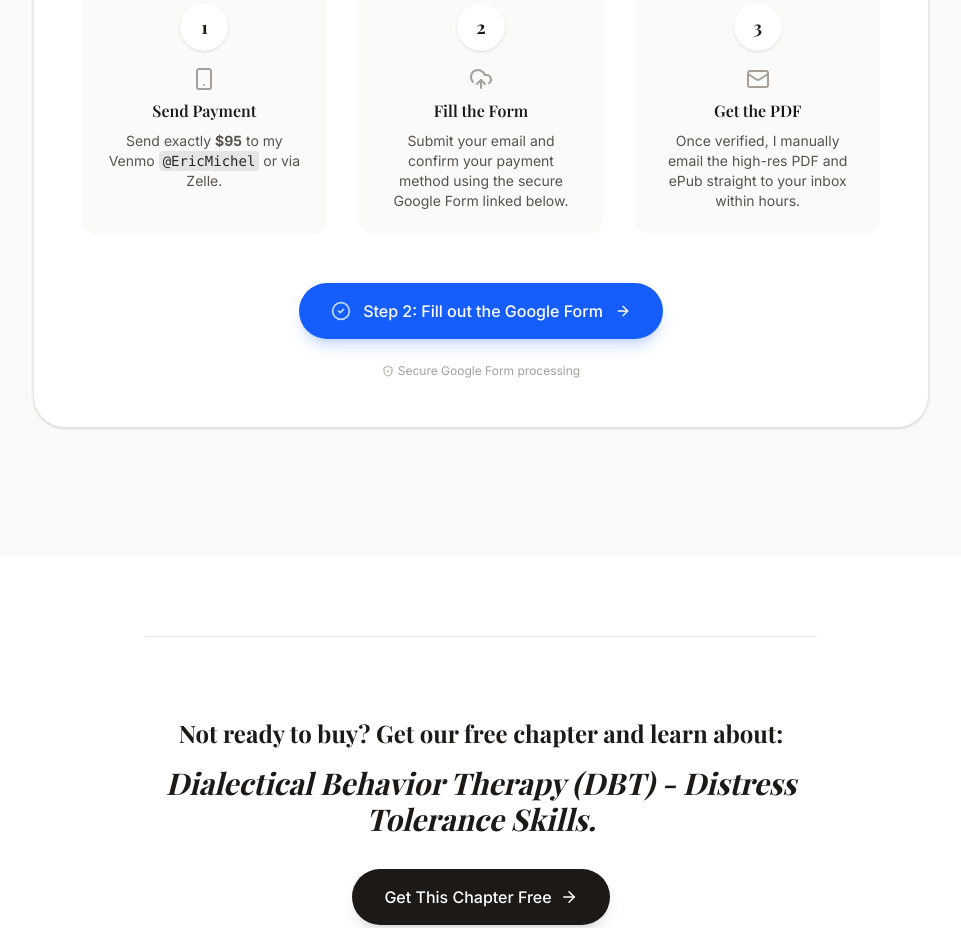
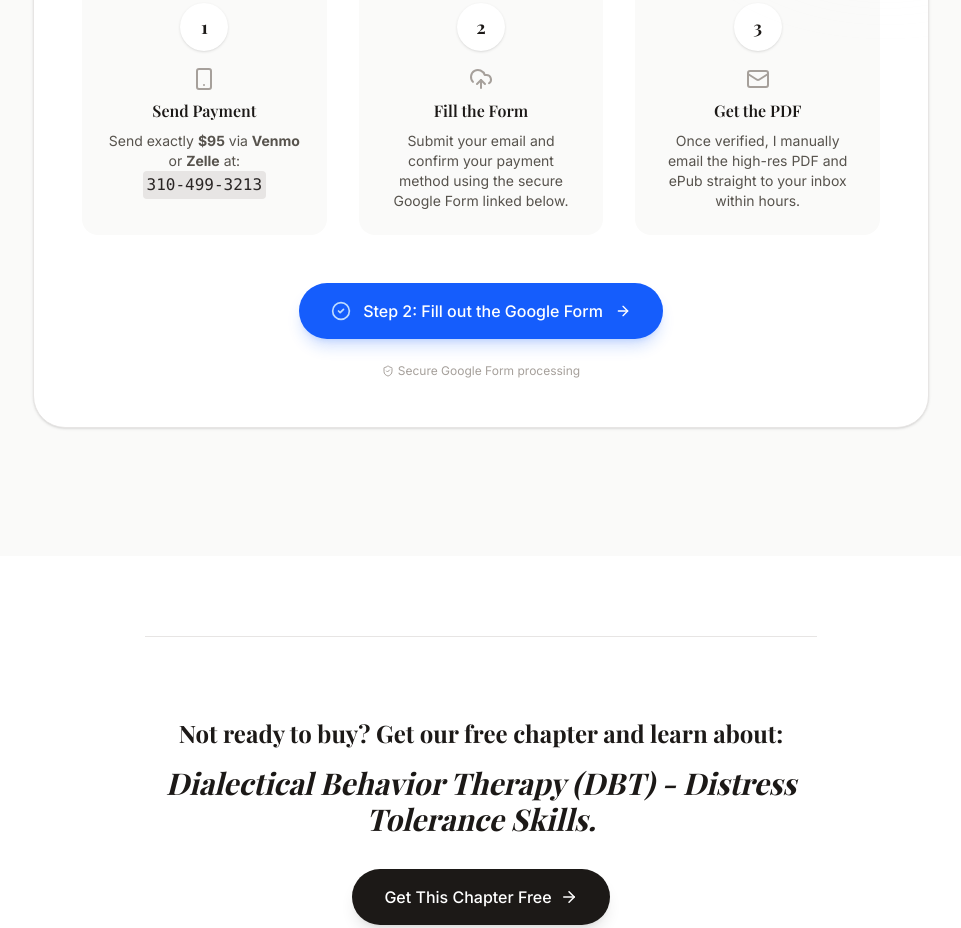
Before and after one commit to mobeloper/BookStore, a React (Vite) app: page / in a window 1280 px wide. Shown: the part 9700-10628 px from the top of the page, without its empty margins (159-1120 px from the left). Built offline with nearby package versions, Linux system fonts and the light colour scheme; a web font is replaced by a local one.

Commit message:
style: update landing page copy and rating display
Remove redundant text from the rating label and prepare the payment section for updated copy.

```diff
--- a/src/pages/Landing.tsx
+++ b/src/pages/Landing.tsx
@@ -248,7 +248,7 @@ function HeroVersionB({ timerVersion }: { timerVersion: 'a' | 'b' }) {
                     <svg key={i} className="w-4 h-4 sm:w-5 sm:h-5 text-amber-400 fill-current drop-shadow-sm md:drop-shadow-none" viewBox="0 0 20 20"><path d="M9.049 2.927c.3-.921 1.603-.921 1.902 0l1.07 3.292a1 1 0 00.95.69h3.462c.969 0 1.371 1.24.588 1.81l-2.8 2.034a1 1 0 00-.364 1.118l1.07 3.292c.3.921-.755 1.688-1.54 1.118l-2.8-2.034a1 1 0 00-1.175 0l-2.8 2.034c-.784.57-1.838-.197-1.539-1.118l1.07-3.292a1 1 0 00-.364-1.118L2.98 8.72c-.783-.57-.38-1.81.588-1.81h3.461a1 1 0 00.951-.69l1.07-3.292z"/></svg>
                   ))}
                 </div>
-                <span className="font-bold text-base sm:text-lg drop-shadow-md md:drop-shadow-none">4.9 Rating</span>
+                <span className="font-bold text-base sm:text-lg drop-shadow-md md:drop-shadow-none">4.9</span>
               </div>
               <p className="text-xs sm:text-sm font-medium text-stone-200 md:text-stone-500 max-w-xs drop-shadow-md md:drop-shadow-none">
                 Trusted by Therapists, Coaches & Healing Professionals
@@ -658,7 +658,8 @@ export default function Landing() {
               <div className="w-12 h-12 bg-white rounded-full flex items-center justify-center shadow-sm text-stone-900 mb-4 font-bold font-serif text-lg">1</div>
               <Smartphone className="w-6 h-6 text-stone-400 mb-2" />
               <h4 className="font-semibold text-stone-900 mb-2">Send Payment</h4>
-              <p className="text-sm text-stone-600">Send exactly <strong>$95</strong> to my Venmo <code className="bg-stone-200 px-1 py-0.5 rounded text-stone-800">@EricMichel</code> or via Zelle.</p>
+              <p className="text-sm text-stone-600">Send exactly <strong>$95</strong> via <strong>Venmo</strong> or <strong>Zelle</strong> at:</p>
+              <code className="bg-stone-200 px-1 py-0.5 rounded text-stone-800"> 310-499-3213 </code>
             </div>
             <div className="bg-stone-50 p-6 rounded-2xl flex flex-col items-center text-center">
               <div className="w-12 h-12 bg-white rounded-full flex items-center justify-center shadow-sm text-stone-900 mb-4 font-bold font-serif text-lg">2</div>
```
